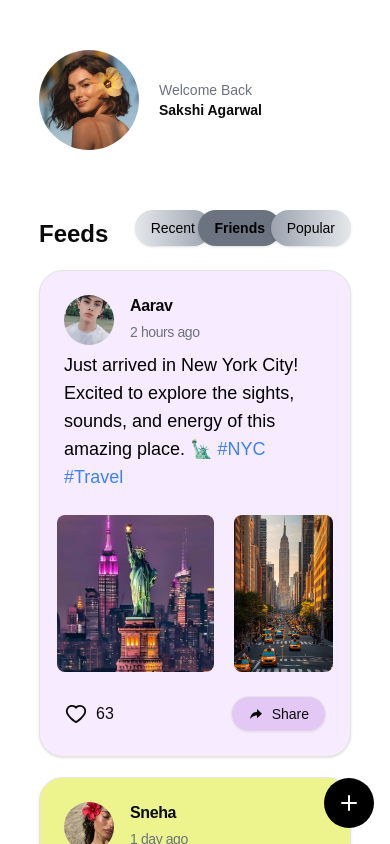
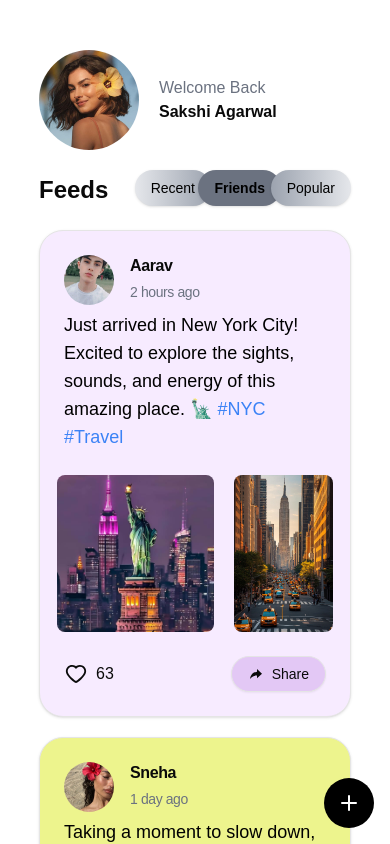
Before and after one commit to Shwetha-KP/Social-Media, a Next.js app: page /feed in a window 390 px wide. Shown: the top 844 px of the page. Built offline with nearby package versions, Linux system fonts and the light colour scheme.

Commit message:
chore: adjust margins on feed page

```diff
--- a/src/app/feed/page.tsx
+++ b/src/app/feed/page.tsx
@@ -128,18 +128,18 @@ const FeedPage = () => {
             className="sm:w-[200px] sm:h-[200px] xs:w-[100px] rounded-full aspect-square object-cover"
           />
           <div className="w-[60%] flex flex-col justify-center">
-            <p className="text-lg text-gray-500 xs:text-sm">Welcome Back</p>
+            <p className="text-lg text-gray-500 xs:text-base">Welcome Back</p>
             <Link
               href="/userProfile"
-              className="text-2xl font-bold cursor-pointer xs:text-sm"
+              className="text-2xl font-bold cursor-pointer xs:text-base"
             >
               {name}
             </Link>
           </div>
         </div>
         <div className="w-full grid grid-cols-2 justify-end items-center">
-          <h1 className="font-bold text-2xl mt-12">Feeds</h1>
-          <div className="w-full flex justify-end relative">
+          <h1 className="font-bold text-2xl sm:mt-12">Feeds</h1>
+          <div className="w-full flex justify-end relative xs:mb-10">
             <Button className="transform transition-transform duration-300 hover:scale-105 bg-gradient-to-r from-gray-200  to-gray-400  hover:font-bold text-black absolute top-0 right-[140px] rounded-[20px] cursor-pointer">
               Recent
             </Button>
```
